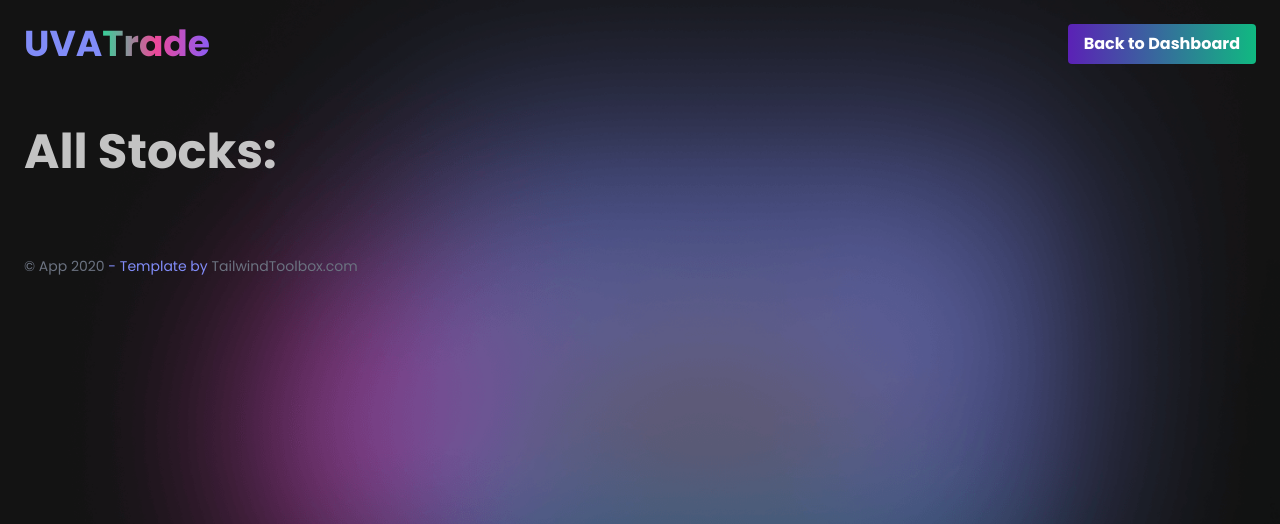
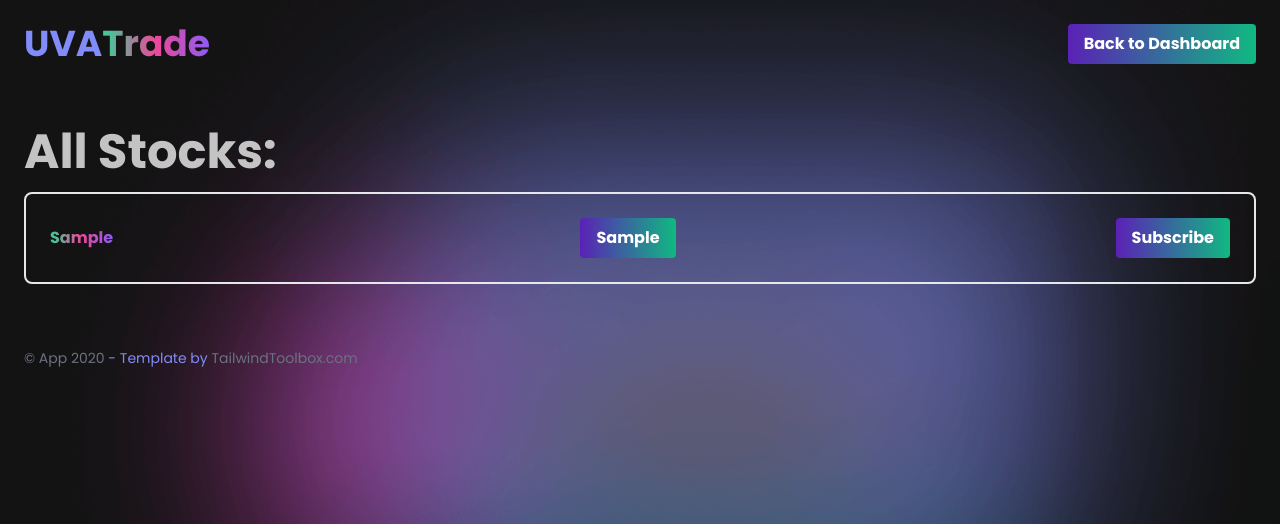
Before and after one commit to bryan-eastwood/cs4750-stock-app, a Flask app: page /allstocks in a window 1280 px wide. Shown: the top 524 px of the page. Run offline with Flask 2, Linux system fonts and the light colour scheme; tables that the repository leaves empty or names only in its code hold one stand-in row (values such as "Sample post"); some libraries are stand-ins or nearby versions.

Commit message:
getting allstocks up and running

```diff
--- a/main.py
+++ b/main.py
@@ -89,7 +89,12 @@ def dashboard():
 
 @app.route('/allstocks', methods = ['POST', 'GET'])
 def allstocks():
-  return render_template('allstocks.html')
+  username = request.cookies.get("userID")
+  cursor.execute("SELECT DISTINCT ticker FROM price_data;")
+  allstocks = []
+  for x in cursor:
+      allstocks.append(x)
+  return render_template('allstocks.html', allstocks=allstocks, username=username)
 
 @app.route('/getcookie', methods = ['POST', 'GET'])
 def getcookie():
--- a/templates/allstocks.html
+++ b/templates/allstocks.html
@@ -42,6 +42,33 @@
         All Stocks:
       </h1>
 
+      <div class="rounded-lg border-2 p-2 border-gray text-white">
+        <table class="table-fixed">
+            <tbody>
+              {% for stock in allstocks %}
+              <tr>
+                <td class="font-extrabold p-4 w-1/2"><span class="bg-clip-text text-transparent bg-gradient-to-r from-green-400 via-pink-500 to-purple-500">
+                    {{ stock[0] }}
+                  </span></td>
+
+                <td class="p-4 w-2/3">
+                    <form action="/chart" method="get">
+                        <input class="bg-gradient-to-r from-purple-800 to-green-500 hover:from-pink-500 hover:to-green-500 text-white font-bold py-2 px-4 rounded focus:ring transform transition hover:scale-105 duration-300 ease-in-out"
+                         type="submit" value= {{stock[0]}} id="ticker" name="ticker">
+                      </form>
+                </td>
+                <td class="p-4 w-2/3">
+                    <form method="get">
+                        <input class="bg-gradient-to-r from-purple-800 to-green-500 hover:from-pink-500 hover:to-green-500 text-white font-bold py-2 px-4 rounded focus:ring transform transition hover:scale-105 duration-300 ease-in-out"
+                         type="submit" value= Subscribe id="subscribe" name="subscribe">
+                      </form>
+                </td>
+              </tr>
+              {% endfor %}
+            </tbody>
+          </table>
+        </div>
+
       <!--Footer-->
       <div class="w-full pt-16 pb-6 text-sm text-center md:text-left fade-in">
         <a class="text-gray-500 no-underline hover:no-underline" href="#">&copy; App 2020</a>
```
